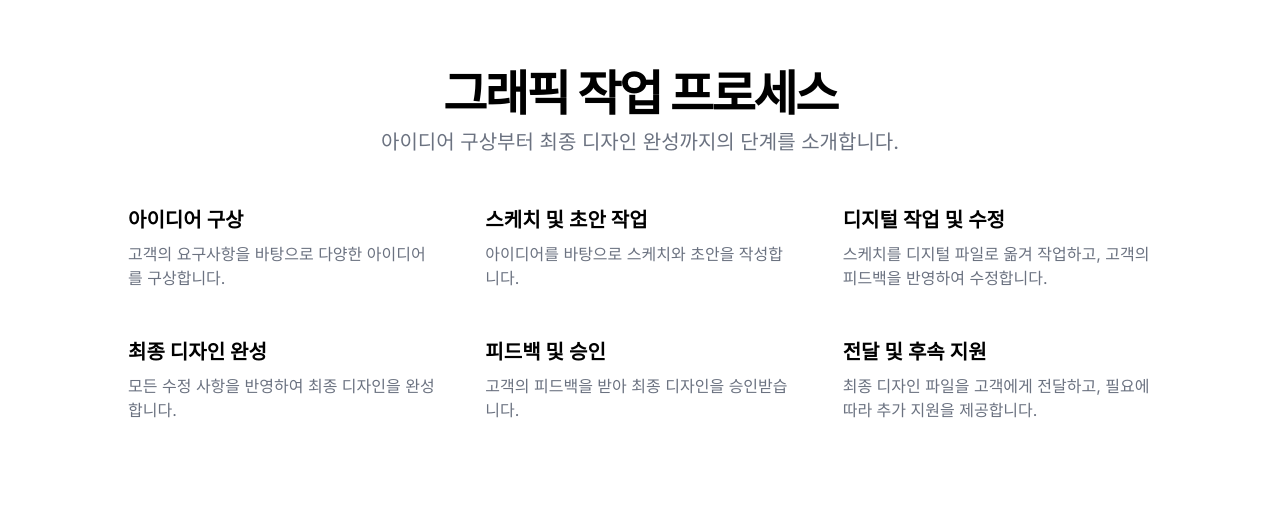
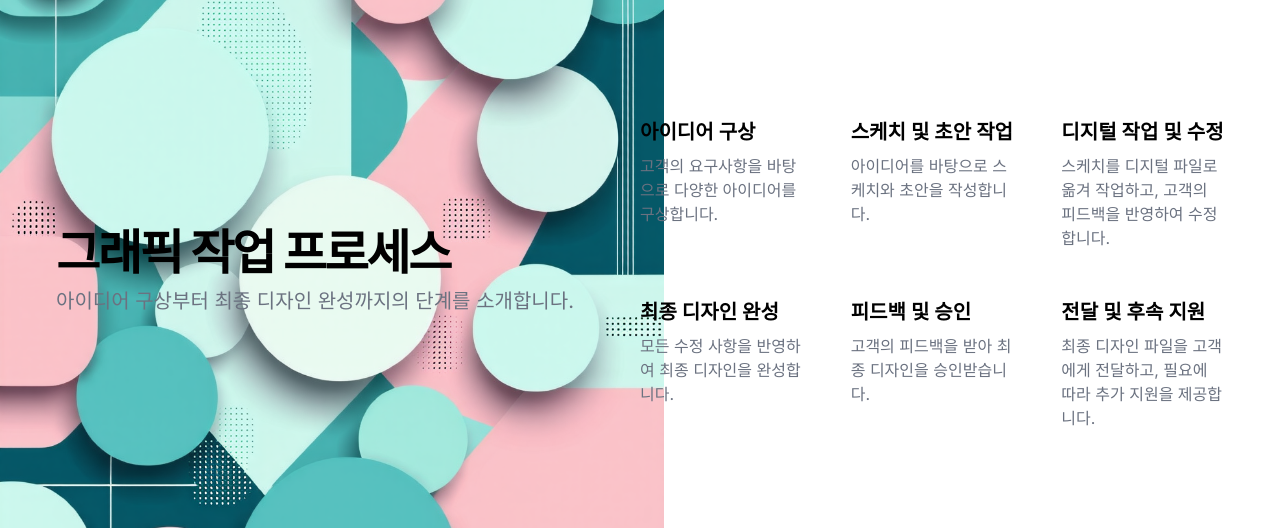
Before and after one commit to uchan55/uchan-portfolio, a Next.js app: page / in a window 1280 px wide. Shown: the part 524-1052 px from the top of the page. Built offline with nearby package versions, Linux system fonts and the light colour scheme.

Commit message:
포트폴리오 내용 수정

```diff
--- a/src/app/page.tsx
+++ b/src/app/page.tsx
@@ -39,9 +39,9 @@ export default function Home() {
         </div>
       </section>
       <section className="w-full py-12 md:py-24 lg:py-32 relative">
-        <div className="absolute left-0 top-0 w-full h-full bg-cover bg-center bg-no-repeat" style={{ backgroundImage: '814d1b39-111b-4b71-837b-81886033d7b3.png")' }}></div>
-        <div className="container mx-auto px-4 md:px-6 relative z-10">
-          <div className="flex flex-col items-center justify-center space-y-4 text-center">
+  <div className="absolute left-0 top-0 w-full h-full bg-cover bg-left bg-no-repeat" style={{ backgroundImage: 'url("/814d1b39-111b-4b71-837b-81886033d7b3.png")', backgroundSize: 'contain' }}></div>
+  <div className="container mx-auto px-4 md:px-6 relative z-10 flex justify-between items-center">
+    <div className="w-full md:w-1/2 pl-8 md:pr-8">
       <div className="space-y-2">
         <h2 className="text-3xl font-bold tracking-tighter sm:text-5xl">그래픽 작업 프로세스</h2>
         <p className="max-w-[900px] text-gray-500 md:text-xl/relaxed lg:text-base/relaxed xl:text-xl/relaxed dark:text-gray-400">
@@ -49,6 +49,7 @@ export default function Home() {
         </p>
       </div>
     </div>
+    <div className="w-full md:w-1/2 pr-8">
       <div className="mx-auto grid max-w-5xl grid-cols-1 gap-6 py-12 sm:grid-cols-2 md:grid-cols-3 lg:gap-12">
         <div>
           <h3 className="mb-2 text-xl font-semibold">아이디어 구상</h3>
@@ -88,7 +89,11 @@ export default function Home() {
         </div>
       </div>
     </div>
+  </div>
 </section>
+
+
+
       <section className="w-full py-12 md:py-24 lg:py-32 bg-gray-100 dark:bg-gray-800">
         <div className="container mx-auto px-4 md:px-6">
           <div className="flex flex-col items-center justify-center space-y-4 text-center">
```
Lines whose indentation alone changed are shown as unchanged.
